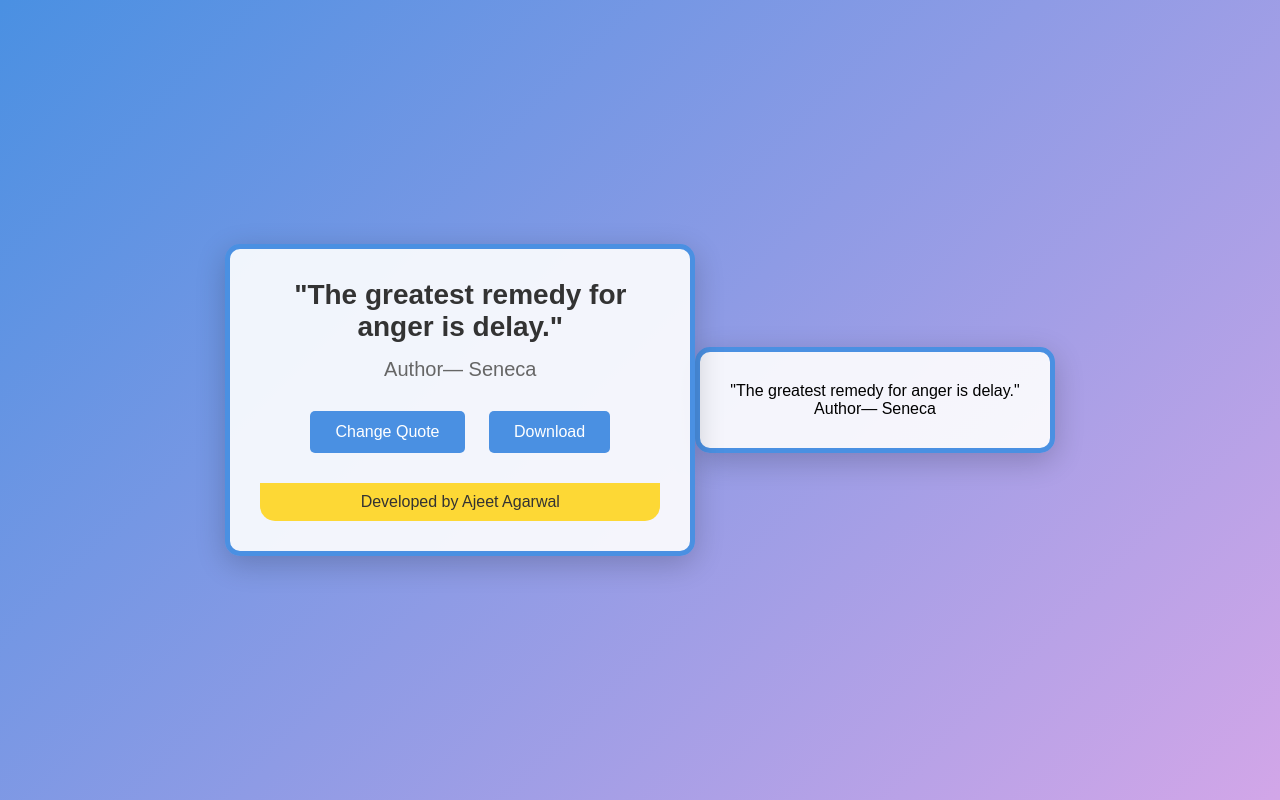
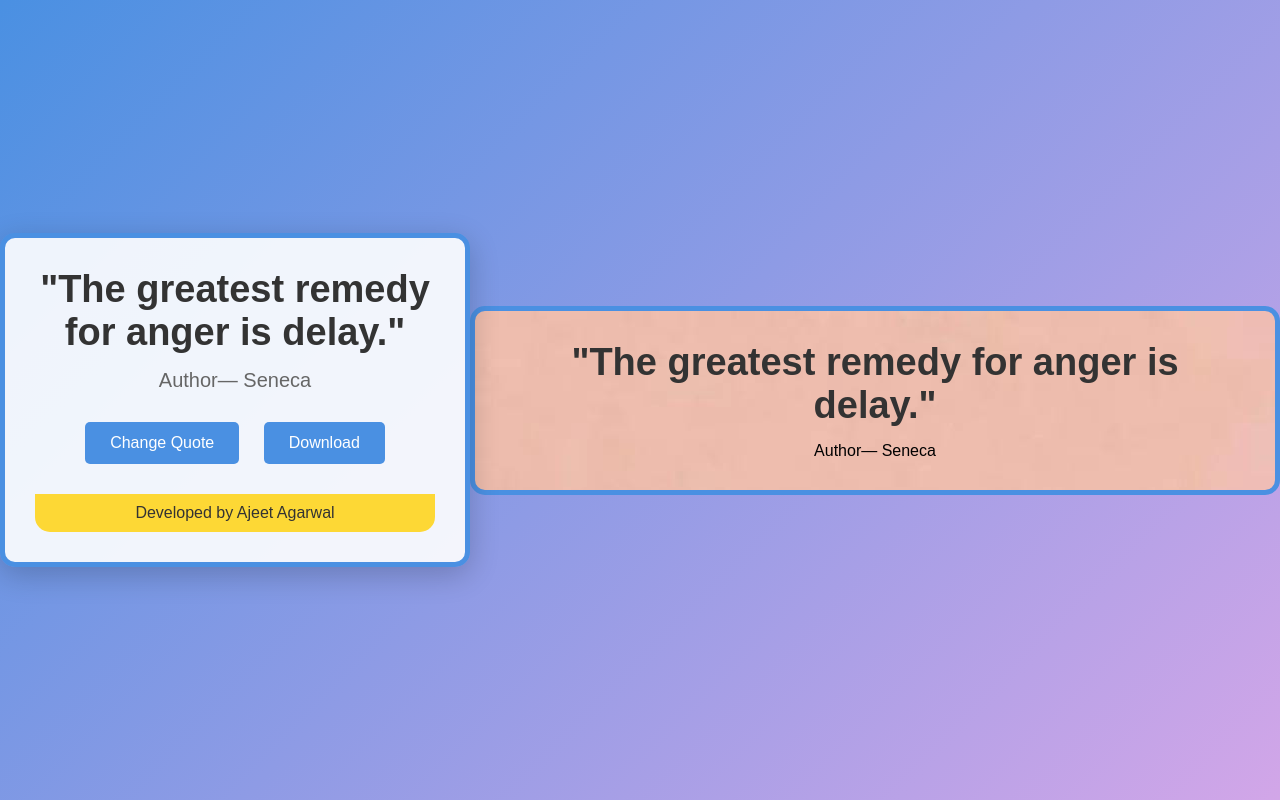
Before and after one commit to mynameisajeet/dailyquotes, a plain HTML site: page index.html in a window 1280 px wide. Both pictures are taken after a click on the button "Download". Drawn offline with nearby package versions, Linux system fonts and the light colour scheme.

Commit message:
styles.css

```diff
--- a/styles.css
+++ b/styles.css
@@ -28,11 +28,11 @@ body {
 
 .export-box {
     text-align: center;
-    background: rgba(255, 255, 255, 0.9);
+    background-image: url("bg.jpeg");
     border: 5px solid #4a90e2;
     border-radius: 15px;
     padding: 30px;
-    box-shadow: 0 8px 30px rgba(0, 0, 0, 0.2);
+
 }
 
 .export-box .footer {
@@ -43,9 +43,14 @@ body {
     margin-top: 20px;
 }
 
-
 #quote {
-    font-size: 28px;
+    font-size: 38px;
+    font-weight: bold;
+    margin-bottom: 15px;
+    color: #333;
+}
+#export-quote {
+    font-size: 38px;
     font-weight: bold;
     margin-bottom: 15px;
     color: #333;
```
